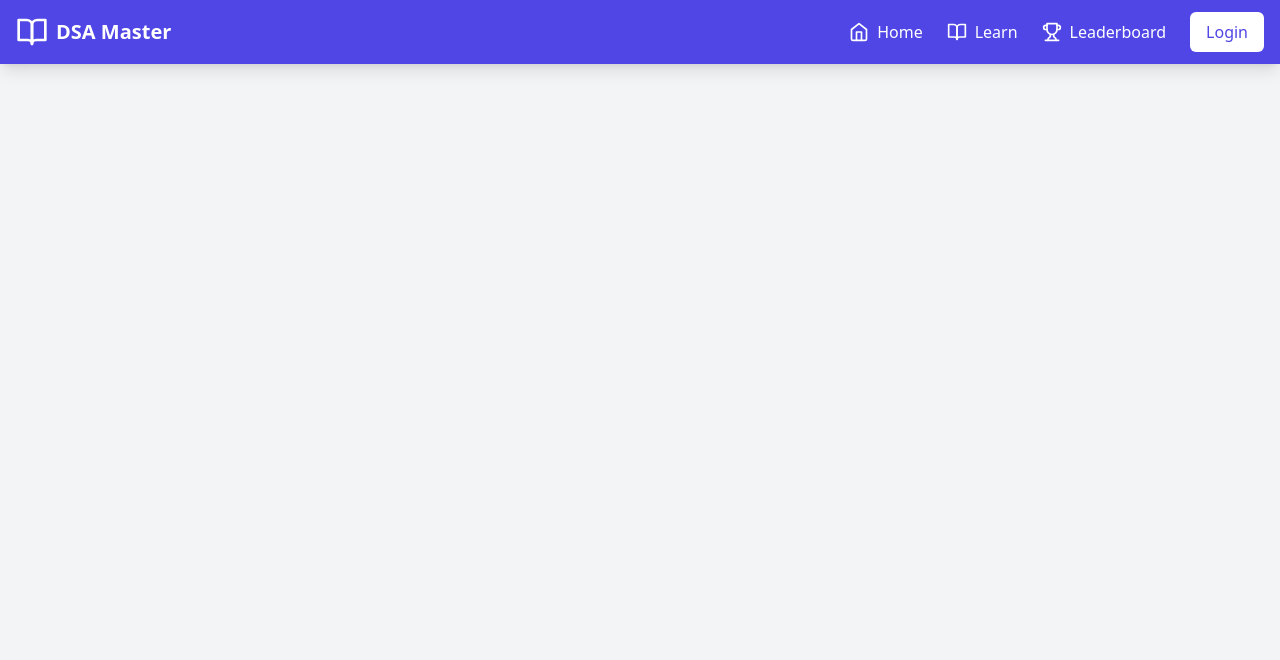
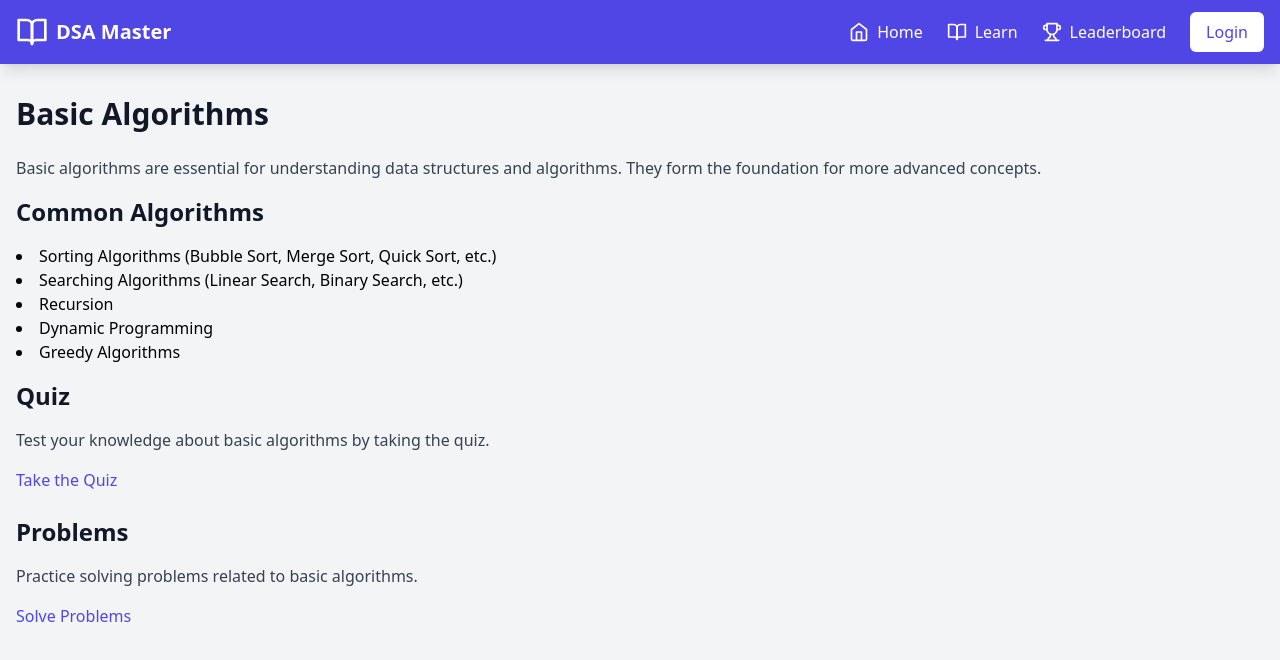
Before and after one commit to rayaansomaiah/Gamified-dsa, a React (Vite) app: page /learn/algorithms in a window 1280 px wide. Shown: the top 660 px of the page. Built offline with nearby package versions, Linux system fonts and the light colour scheme.

Commit message:
updated learn page

```diff
--- a/src/App.tsx
+++ b/src/App.tsx
@@ -10,6 +10,8 @@ import ProfilePage from './pages/ProfilePage';
 import LeaderboardPage from './pages/LeaderboardPage';
 import StackVisualizer from './components/learning/StackVisualizer';
 import BasicConceptsPage from './pages/BasicConceptsPage';
+import ArraysPage from './pages/ArraysPage';
+import BasicAlgorithmsPage from './pages/BasicAlgorithmsPage';
 
 function App() {
   return (
@@ -26,6 +28,8 @@ function App() {
               <Route path="/leaderboard" element={<LeaderboardPage />} />
               <Route path="/learn/stack" element={<StackVisualizer onOperation={(op) => console.log(op)} />} />
               <Route path="/learn/basics" element={<BasicConceptsPage />} />
+              <Route path="/learn/arrays" element={<ArraysPage />} />
+              <Route path="/learn/algorithms" element={<BasicAlgorithmsPage />} />
             </Routes>
           </main>
         </div>
@@ -33,4 +37,5 @@ function App() {
     </Provider>
   );
 }
+
 export default App;
--- a/src/components/learning/ModuleList.tsx
+++ b/src/components/learning/ModuleList.tsx
@@ -18,15 +18,8 @@ const modules = [
     difficulty: 'Beginner'
   },
   {
-    title: 'Trees & Graphs',
-    description: 'Explore tree structures, binary trees, and basic graph representations.',
-    path: '/learn/trees',
-    icon: <Network className="w-6 h-6 text-indigo-600" />,
-    difficulty: 'Intermediate'
-  },
-  {
     title: 'Arrays',
-    description: 'Master array operations',
+    description: 'Learn about the basics of Arrays, how to get started with Array, learning, resources, problems.',
     path: '/learn/arrays',
     icon: <Database className="w-6 h-6 text-indigo-600" />,
     difficulty: 'Beginner'
--- /dev/null
+++ b/src/pages/ArraysPage.tsx
@@ -0,0 +1,40 @@
+import React from 'react';
+
+const ArraysPage = () => {
+  return (
+    <div className="max-w-7xl mx-auto px-4 py-8">
+      <h1 className="text-3xl font-bold text-gray-900 mb-6">Arrays</h1>
+      <p className="text-gray-700 mb-4">
+        Arrays are a fundamental data structure used to store a collection of elements. They are used in various algorithms and data structures.
+      </p>
+      <h2 className="text-2xl font-bold text-gray-900 mb-4">Features of Arrays</h2>
+      <ul className="list-disc list-inside mb-4">
+        <li>Fixed size</li>
+        <li>Random access</li>
+        <li>Efficient indexing</li>
+        <li>Efficient iteration</li>
+        <li>Memory locality</li>
+      </ul>
+      <h2 className="text-2xl font-bold text-gray-900 mb-4">Array Operations</h2>
+      <ul className="list-disc list-inside mb-4">
+        <li>Traversal</li>
+        <li>Insertion</li>
+        <li>Deletion</li>
+        <li>Searching</li>
+        <li>Sorting</li>
+      </ul>
+      <h2 className="text-2xl font-bold text-gray-900 mb-4">Quiz</h2>
+      <p className="text-gray-700 mb-4">
+        Test your knowledge about arrays by taking the quiz.
+      </p>
+      <a href="/quiz/arrays" className="text-indigo-600 hover:underline">Take the Quiz</a>
+      <h2 className="text-2xl font-bold text-gray-900 mb-4 mt-6">Problems</h2>
+      <p className="text-gray-700 mb-4">
+        Practice solving problems related to arrays.
+      </p>
+      <a href="/problems/arrays" className="text-indigo-600 hover:underline">Solve Problems</a>
+    </div>
+  );
+};
+
+export default ArraysPage;
--- /dev/null
+++ b/src/pages/BasicAlgorithmsPage.tsx
@@ -0,0 +1,32 @@
+import React from 'react';
+
+const BasicAlgorithmsPage = () => {
+  return (
+    <div className="max-w-7xl mx-auto px-4 py-8">
+      <h1 className="text-3xl font-bold text-gray-900 mb-6">Basic Algorithms</h1>
+      <p className="text-gray-700 mb-4">
+        Basic algorithms are essential for understanding data structures and algorithms. They form the foundation for more advanced concepts.
+      </p>
+      <h2 className="text-2xl font-bold text-gray-900 mb-4">Common Algorithms</h2>
+      <ul className="list-disc list-inside mb-4">
+        <li>Sorting Algorithms (Bubble Sort, Merge Sort, Quick Sort, etc.)</li>
+        <li>Searching Algorithms (Linear Search, Binary Search, etc.)</li>
+        <li>Recursion</li>
+        <li>Dynamic Programming</li>
+        <li>Greedy Algorithms</li>
+      </ul>
+      <h2 className="text-2xl font-bold text-gray-900 mb-4">Quiz</h2>
+      <p className="text-gray-700 mb-4">
+        Test your knowledge about basic algorithms by taking the quiz.
+      </p>
+      <a href="/quiz/algorithms" className="text-indigo-600 hover:underline">Take the Quiz</a>
+      <h2 className="text-2xl font-bold text-gray-900 mb-4 mt-6">Problems</h2>
+      <p className="text-gray-700 mb-4">
+        Practice solving problems related to basic algorithms.
+      </p>
+      <a href="/problems/algorithms" className="text-indigo-600 hover:underline">Solve Problems</a>
+    </div>
+  );
+};
+
+export default BasicAlgorithmsPage;
--- a/src/pages/ProfilePage.tsx
+++ b/src/pages/ProfilePage.tsx
@@ -1,17 +1,23 @@
 import React from 'react';
-import { useSelector } from 'react-redux';
+import { useSelector, useDispatch } from 'react-redux';
 import { Navigate } from 'react-router-dom';
 import type { RootState } from '../store';
+import { logout } from '../store/slices/userSlice';
 import ProfileHeader from '../components/profile/ProfileHeader';
 import ProgressStats from '../components/profile/ProgressStats';
 import RecentActivity from '../components/profile/RecentActivity';
 
 const ProfilePage = () => {
+  const dispatch = useDispatch();
   const { currentUser, isAuthenticated } = useSelector((state: RootState) => state.user);
 
   if (!isAuthenticated || !currentUser) {
     return <Navigate to="/login" />;
   }
+
+  const handleLogout = () => {
+    dispatch(logout());
+  };
 
   // Mock data for demonstration
   const recentActivities = [
@@ -51,6 +57,13 @@ const ProfilePage = () => {
       />
 
       <RecentActivity activities={recentActivities} />
+
+      <button
+        onClick={handleLogout}
+        className="mt-6 px-4 py-2 bg-red-600 text-white rounded-lg shadow-md hover:bg-red-700"
+      >
+        Sign Out
+      </button>
     </div>
   );
 };
```
